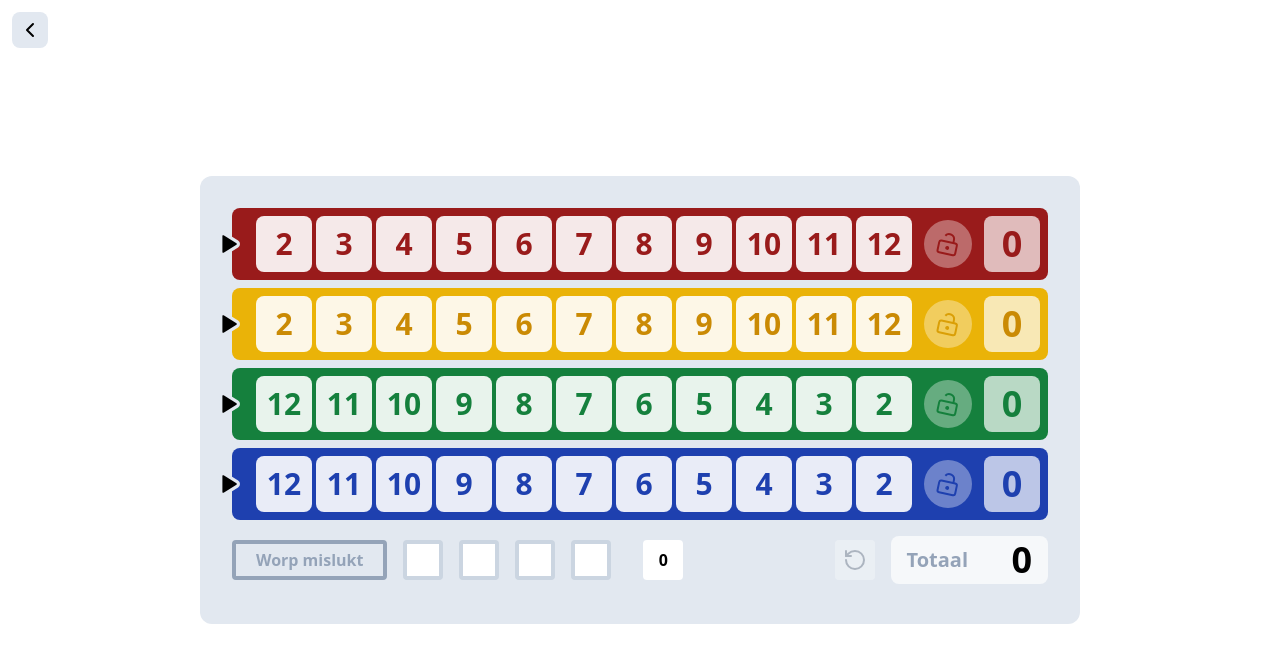
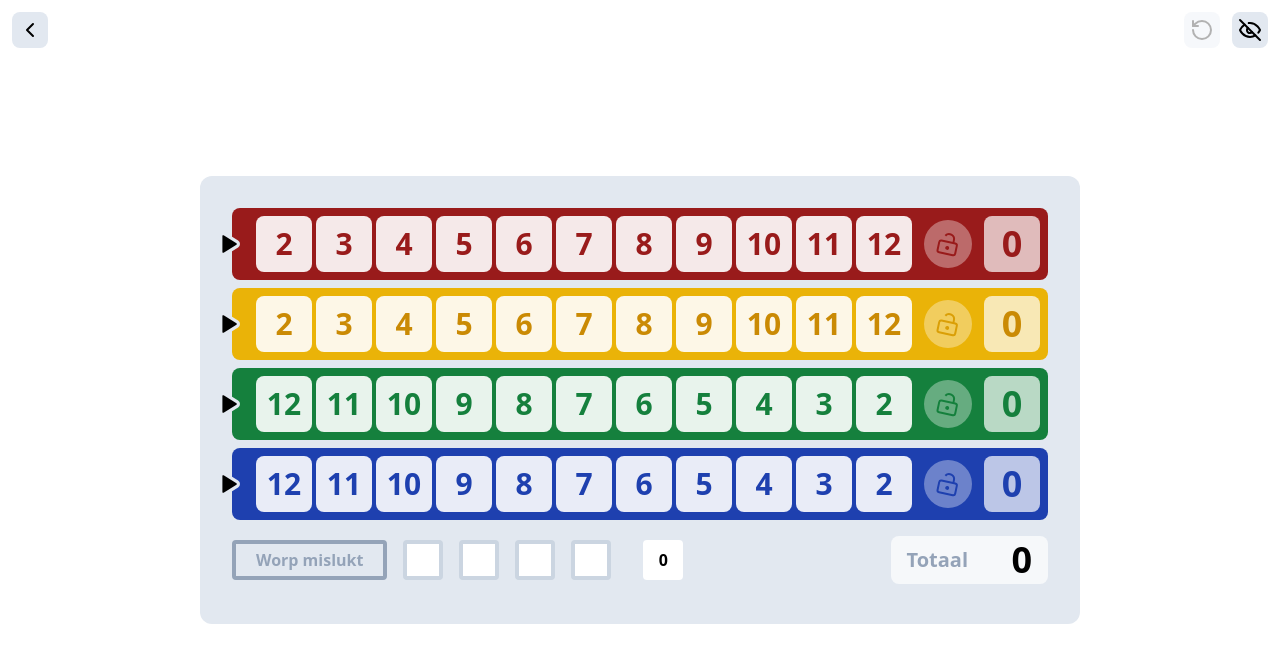
Before and after one commit to bbronswijk/qwixx, a Next.js app: page /default in a window 1280 px wide. Shown: the top 662 px of the page. Built offline with nearby package versions, Linux system fonts and the light colour scheme.

Commit message:
Allow user to toggle score visibility

```diff
--- a/src/app/default/page.tsx
+++ b/src/app/default/page.tsx
@@ -6,6 +6,8 @@ import { defaultTiles } from '@/app/default/default.config';
 import { useTotalSelector } from '@/state/selectors';
 import QwixxStore from '@/state/store';
 import BackButton from '@/ui/back-button';
+import UndoButton from '@/ui/undo-button';
+import ToggleScoreButton from '@/ui/toggle-score-button';
 
 export default function Home() {
   const userActions = QwixxStore.use.changes();
@@ -16,6 +18,8 @@ export default function Home() {
   const onFailRound = QwixxStore.use.roundFailed();
   const onCheckTile = QwixxStore.use.checkTile();
   const toggleRowLocked = QwixxStore.use.toggleRowLocked();
+  const showScore = QwixxStore.use.showScore();
+  const toggleScoreVisibility = QwixxStore.use.toggleScoreVisibility();
   const selected = QwixxStore();
 
   useEffect(() => {
@@ -24,11 +28,17 @@ export default function Home() {
 
   return (
     <main className="h-full w-full flex justify-center items-center">
+      <header className="fixed top-3 left-3 right-3 gap-3 flex items-center justify-between">
+        <BackButton/>
+        <UndoButton disabled={userActions.length === 0} onClick={undo}/>
+        <ToggleScoreButton visible={showScore} onClick={toggleScoreVisibility}/>
+      </header>
       <Board
         state={selected}
         lockedState={lockedState}
         onCheckTile={onCheckTile}
         config={defaultTiles}
+        showScore={showScore}
         hasMadeChanges={userActions.length > 0}
         failedRounds={failedRounds}
         onFailRound={onFailRound}
@@ -36,7 +46,6 @@ export default function Home() {
         onLockedIconClicked={toggleRowLocked}
         totalScore={useTotalSelector(defaultTiles)}>
       </Board>
-      <BackButton/>
     </main>
   );
 }
--- a/src/app/variant-a/page.tsx
+++ b/src/app/variant-a/page.tsx
@@ -7,6 +7,8 @@ import QwixxStore from '@/state/store';
 import { useTotalSelector } from '@/state/selectors';
 import { variantATiles } from '@/app/variant-a/variant-a.config';
 import BackButton from '@/ui/back-button';
+import UndoButton from '@/ui/undo-button';
+import ToggleScoreButton from '@/ui/toggle-score-button';
 
 export default function Home() {
   const userActions = QwixxStore.use.changes();
@@ -17,6 +19,8 @@ export default function Home() {
   const onFailRound = QwixxStore.use.roundFailed();
   const onCheckTile = QwixxStore.use.checkTile();
   const toggleRowLocked = QwixxStore.use.toggleRowLocked();
+  const showScore = QwixxStore.use.showScore();
+  const toggleScoreVisibility = QwixxStore.use.toggleScoreVisibility();
   const selected = QwixxStore();
 
   useEffect(() => {
@@ -25,11 +29,17 @@ export default function Home() {
 
   return (
     <main className="h-full w-full flex justify-center items-center">
+      <header className="fixed top-3 left-3 right-3 gap-3 flex items-center justify-between">
+        <BackButton/>
+        <UndoButton disabled={userActions.length === 0} onClick={undo}/>
+        <ToggleScoreButton visible={showScore} onClick={toggleScoreVisibility}/>
+      </header>
       <Board
         state={selected}
         lockedState={lockedState}
         onCheckTile={onCheckTile}
         config={variantATiles}
+        showScore={showScore}
         hasMadeChanges={userActions.length > 0}
         failedRounds={failedRounds}
         onFailRound={onFailRound}
@@ -38,7 +48,6 @@ export default function Home() {
         totalScore={useTotalSelector(variantATiles)}>
         <Bonus/>
       </Board>
-      <BackButton/>
     </main>
   );
 }
--- a/src/app/variant-b/page.tsx
+++ b/src/app/variant-b/page.tsx
@@ -7,6 +7,8 @@ import { useTotalSelector } from '@/state/selectors';
 import { variantBTiles } from '@/app/variant-b/variant-b.config';
 import ExtraPoints from '@/app/variant-b/extra/extra-points';
 import BackButton from '@/ui/back-button';
+import UndoButton from '@/ui/undo-button';
+import ToggleScoreButton from '@/ui/toggle-score-button';
 
 export default function Home() {
   const userActions = QwixxStore.use.changes();
@@ -17,6 +19,8 @@ export default function Home() {
   const onFailRound = QwixxStore.use.roundFailed();
   const onCheckTile = QwixxStore.use.checkTile();
   const toggleRowLocked = QwixxStore.use.toggleRowLocked();
+  const showScore = QwixxStore.use.showScore();
+  const toggleScoreVisibility = QwixxStore.use.toggleScoreVisibility();
   const selected = QwixxStore();
 
   useEffect(() => {
@@ -25,11 +29,17 @@ export default function Home() {
 
   return (
     <main className="h-full w-full flex justify-center items-center">
+      <header className="fixed top-3 left-3 right-3 gap-3 flex items-center justify-between">
+        <BackButton/>
+        <UndoButton disabled={userActions.length === 0} onClick={undo}/>
+        <ToggleScoreButton visible={showScore} onClick={toggleScoreVisibility}/>
+      </header>
       <Board
         state={selected}
         lockedState={lockedState}
         onCheckTile={onCheckTile}
         config={variantBTiles}
+        showScore={showScore}
         hasMadeChanges={userActions.length > 0}
         failedRounds={failedRounds}
         onFailRound={onFailRound}
@@ -38,7 +48,6 @@ export default function Home() {
         totalScore={useTotalSelector(variantBTiles)}>
         <ExtraPoints/>
       </Board>
-      <BackButton/>
     </main>
   );
 }
--- a/src/state/store.ts
+++ b/src/state/store.ts
@@ -24,6 +24,7 @@ export interface State {
 
   bonus: BonusBox[];
   failed: number,
+  showScore: boolean;
 }
 
 export type CheckTileFn = (tile: TileModel) => void;
@@ -36,6 +37,7 @@ interface Reducers {
   checkOneInEachRow: () => void;
   checkLowestRowTwice: () => void;
   toggleRowLocked: (color: Color) => void;
+  toggleScoreVisibility: () => void;
 }
 
 export type Store = State & Reducers;
@@ -46,6 +48,7 @@ export type Change = { type: NumericTileType; color: Color; value: number; userA
 
 const initialState: State = {
   changes: [],
+
   [colors.red]: [],
   [colors.yellow]: [],
   [colors.green]: [],
@@ -60,6 +63,8 @@ const initialState: State = {
 
   bonus: [],
   failed: 0,
+
+  showScore: true,
 };
 
 const state: StateCreator<Store> = (set) => ({
@@ -147,6 +152,9 @@ const state: StateCreator<Store> = (set) => ({
     return {...state, [lowestRow.color]: [...state[lowestRow.color], secondCheck.value]};
   }),
 
+  toggleScoreVisibility: () => set((state): Partial<Store> => ({
+    showScore: !state.showScore,
+  })),
 });
 
 const QwixxStore = createSelectors(create<Store>()(
--- a/src/ui/back-button.tsx
+++ b/src/ui/back-button.tsx
@@ -7,7 +7,7 @@ export default function BackButton() {
   const router = useRouter();
 
   return (
-    <button className="fixed top-3 left-3 flex items-center justify-center p-1.5 rounded-lg bg-slate-200"
+    <button className="flex items-center justify-center p-1.5 rounded-lg bg-slate-200"
             onClick={() => router.push('/')}>
       <ChevronLeftIcon/>
     </button>
--- a/src/ui/board.tsx
+++ b/src/ui/board.tsx
@@ -1,8 +1,6 @@
 import Row from '@/ui/row';
 import React, { PropsWithChildren } from 'react';
 import Failed from '@/ui/failed';
-import { UndoIcon } from '@/ui/icons';
-import { cn } from '@/utils/cn';
 import { Color, colors } from '@/data/color';
 import { CheckTileFn } from '@/state/store';
 import { TileModel } from '@/data/tile.model';
@@ -12,6 +10,7 @@ interface ComponentProps extends PropsWithChildren {
   totalScore: number;
   hasMadeChanges: boolean;
   failedRounds: number;
+  showScore: boolean;
   state: Record<Color, number[]>;
   lockedState: Record<Color, boolean>;
   onCheckTile: CheckTileFn;
@@ -22,12 +21,11 @@ interface ComponentProps extends PropsWithChildren {
 
 export default function Board({
                                 config,
-                                undoClicked,
-                                hasMadeChanges,
                                 totalScore,
                                 failedRounds,
                                 onFailRound,
                                 state,
+                                showScore,
                                 lockedState,
                                 onCheckTile,
                                 onLockedIconClicked,
@@ -36,6 +34,7 @@ export default function Board({
   return <div className="px-8 py-4 lg:p-8 bg-slate-200 rounded-xl space-y-2 m-3">
     <Row color={colors.red}
          tiles={config.red}
+         showScore={showScore}
          selection={state[colors.red]}
          locked={lockedState[colors.red]}
          onCheckTile={onCheckTile}
@@ -43,6 +42,7 @@ export default function Board({
          className="bg-red-800 text-red-800"/>
     <Row color={colors.yellow}
          tiles={config.yellow}
+         showScore={showScore}
          selection={state[colors.yellow]}
          locked={lockedState[colors.yellow]}
          onCheckTile={onCheckTile}
@@ -50,6 +50,7 @@ export default function Board({
          className="bg-yellow-500 text-yellow-600"/>
     <Row color={colors.green}
          tiles={config.green}
+         showScore={showScore}
          selection={state[colors.green]}
          locked={lockedState[colors.green]}
          onCheckTile={onCheckTile}
@@ -57,6 +58,7 @@ export default function Board({
          className="bg-green-700 text-green-700"/>
     <Row color={colors.blue}
          tiles={config.blue}
+         showScore={showScore}
          selection={state[colors.blue]}
          locked={lockedState[colors.blue]}
          onCheckTile={onCheckTile}
@@ -67,20 +69,12 @@ export default function Board({
 
     <footer className="flex items-center py-0 lg:py-2 gap-2 lg:gap-4">
       <Failed failedRounds={failedRounds} onFailRound={onFailRound}/>
-
-      <button
-        data-testid="undo"
-        onClick={undoClicked}
-        disabled={!hasMadeChanges}
-        className={cn('bg-white h-8 w-8 lg:h-10 lg:w-10 rounded flex items-center justify-center ml-auto', hasMadeChanges ? 'hover:bg-white/50' : 'opacity-30')}>
-        <UndoIcon className={cn("text-slate-700")}/>
-      </button>
-      <div
-        className="bg-white/70 rounded-lg px-2 lg:px-4 font-bold h-8 lg:h-12 flex items-center justify-center">
+      {showScore && <div
+          className="bg-white/70 rounded-lg px-2 lg:px-4 font-bold h-8 lg:h-12 flex items-center justify-center ml-auto">
         <span className="text-slate-400 ml-auto font-bold text-lg lg:text-xl">Totaal</span>
         <span data-testid="score"
               className="text-black w-12 lg:w-16 text-right text-xl lg:text-4xl ">{totalScore}</span>
-      </div>
+      </div>}
     </footer>
   </div>
 }
--- a/src/ui/icons.tsx
+++ b/src/ui/icons.tsx
@@ -12,6 +12,24 @@ export const ChevronLeftIcon = ({className, ...props}: HTMLAttributes<SVGSVGElem
   <svg className={cn(className)} {...props} width="24" height="24" viewBox="0 0 24 24" fill="none" stroke="currentColor"
        strokeWidth="2" strokeLinecap="round" strokeLinejoin="round">
     <path d="m15 18-6-6 6-6"/>
+  </svg>
+);
+
+export const EyeOffIcon = ({className, ...props}: HTMLAttributes<SVGSVGElement>) => (
+  <svg className={cn(className)} {...props} width="24" height="24" viewBox="0 0 24 24" fill="none" stroke="currentColor"
+       strokeWidth="2" strokeLinecap="round" strokeLinejoin="round">
+    <path d="M9.88 9.88a3 3 0 1 0 4.24 4.24"/>
+    <path d="M10.73 5.08A10.43 10.43 0 0 1 12 5c7 0 10 7 10 7a13.16 13.16 0 0 1-1.67 2.68"/>
+    <path d="M6.61 6.61A13.526 13.526 0 0 0 2 12s3 7 10 7a9.74 9.74 0 0 0 5.39-1.61"/>
+    <line x1="2" x2="22" y1="2" y2="22"/>
+  </svg>
+);
+
+export const EyeIcon = ({className, ...props}: HTMLAttributes<SVGSVGElement>) => (
+  <svg className={cn(className)} {...props} width="24" height="24" viewBox="0 0 24 24" fill="none" stroke="currentColor"
+       strokeWidth="2" strokeLinecap="round" strokeLinejoin="round">
+    <path d="M2 12s3-7 10-7 10 7 10 7-3 7-10 7-10-7-10-7Z"/>
+    <circle cx="12" cy="12" r="3"/>
   </svg>
 );
 
--- a/src/ui/row.tsx
+++ b/src/ui/row.tsx
@@ -1,10 +1,10 @@
 import Tile from '@/ui/tile';
 import { cn } from '@/utils/cn';
 import React, { HTMLAttributes } from 'react';
-import { TriangleIcon } from '@/ui/icons';
+import { EyeOffIcon, TriangleIcon } from '@/ui/icons';
 import Total from '@/ui/total';
 import Lock from '@/ui/lock';
-import { CheckTileFn } from '@/state/store';
+import QwixxStore, { CheckTileFn } from '@/state/store';
 import { Color } from '@/data/color';
 import { calculateTotalPointsForRow } from '@/utils/map-number-checked-to-score';
 import { TileModel } from '@/data/tile.model';
@@ -13,6 +13,7 @@ interface ComponentProps extends HTMLAttributes<HTMLDivElement> {
   color: Color;
   tiles: TileModel[];
   className: string
+  showScore: boolean;
   onCheckTile: CheckTileFn;
   onLockedIconClicked: (color: Color) => void;
   selection: number[];
@@ -25,6 +26,7 @@ export default function Row({
                               className,
                               onCheckTile,
                               selection,
+                              showScore,
                               locked,
                               onLockedIconClicked,
                               ...props
@@ -32,6 +34,7 @@ export default function Row({
   const last = tiles.at(-1) as TileModel;
   const lastSelected = selection.at(-1) as number;
   const lastItemIsSelected = selection.includes(last.value);
+  const toggleScoreVisibility = QwixxStore.use.toggleScoreVisibility();
 
   return (
     <section className={cn(className, 'flex py-1.5 lg:py-2 pl-6 pr-2 gap-1 rounded-lg relative items-center')} {...props}>
@@ -55,7 +58,8 @@ export default function Row({
 
       <Lock lockedBySomeoneElse={locked} completedRow={lastItemIsSelected} onClick={() => onLockedIconClicked(color)}/>
 
-      <Total>{calculateTotalPointsForRow(tiles, selection)}</Total>
+      <Total onClick={toggleScoreVisibility}>{showScore ? calculateTotalPointsForRow(tiles, selection) :
+        <EyeOffIcon className="h-4 w-4"/>}</Total>
     </section>
   );
 }
--- /dev/null
+++ b/src/ui/toggle-score-button.tsx
@@ -0,0 +1,17 @@
+import { EyeIcon, EyeOffIcon } from '@/ui/icons';
+import { cn } from '@/utils/cn';
+
+interface ComponentProps {
+  visible: boolean;
+  onClick: () => void;
+}
+
+export default function ToggleScoreButton({visible, onClick}: ComponentProps) {
+  return (
+    <button
+      onClick={onClick}
+      className={cn('p-1.5 rounded-lg flex items-center justify-center bg-slate-200')}>
+      {visible ? <EyeOffIcon/> : <EyeIcon/>}
+    </button>
+  );
+}
--- a/src/ui/total.tsx
+++ b/src/ui/total.tsx
@@ -1,7 +1,8 @@
 import { PropsWithChildren } from 'react';
 
-export default function Total({children}: PropsWithChildren) {
+export default function Total({children, onClick}: PropsWithChildren & { onClick: () => void }) {
   return <div data-testid="total"
+              onClick={onClick}
               className="bg-white/70 rounded-lg text-xl lg:text-4xl font-bold w-8 h-8 lg:w-14 lg:h-14 flex items-center justify-center">
     { children }
   </div>
--- /dev/null
+++ b/src/ui/undo-button.tsx
@@ -0,0 +1,19 @@
+import { UndoIcon } from '@/ui/icons';
+import { cn } from '@/utils/cn';
+
+interface ComponentProps {
+  disabled: boolean;
+  onClick: () => void;
+}
+
+export default function UndoButton({disabled, onClick}: ComponentProps) {
+  return (
+    <button
+      data-testid="undo"
+      onClick={onClick}
+      disabled={disabled}
+      className={cn('p-1.5 rounded-lg flex items-center justify-center bg-slate-200 ml-auto', disabled && 'opacity-30')}>
+      <UndoIcon/>
+    </button>
+  );
+}
```
